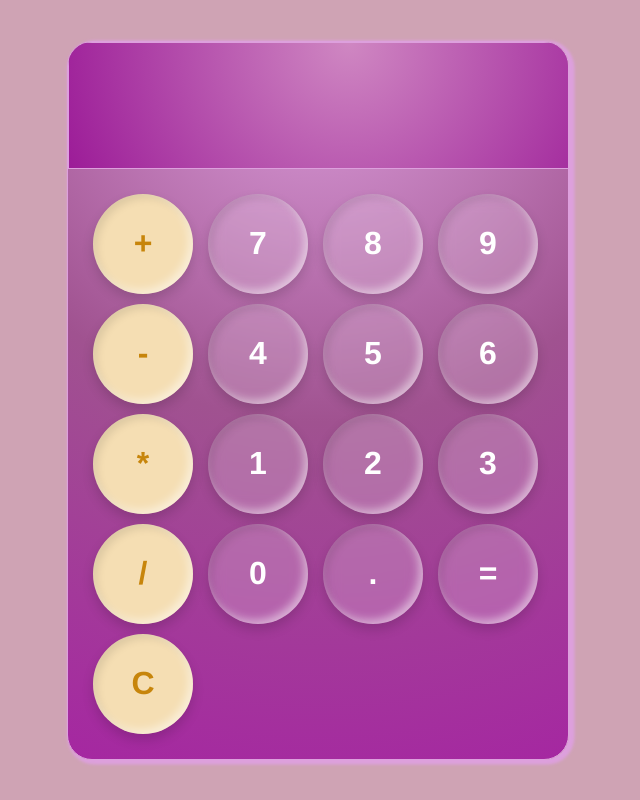
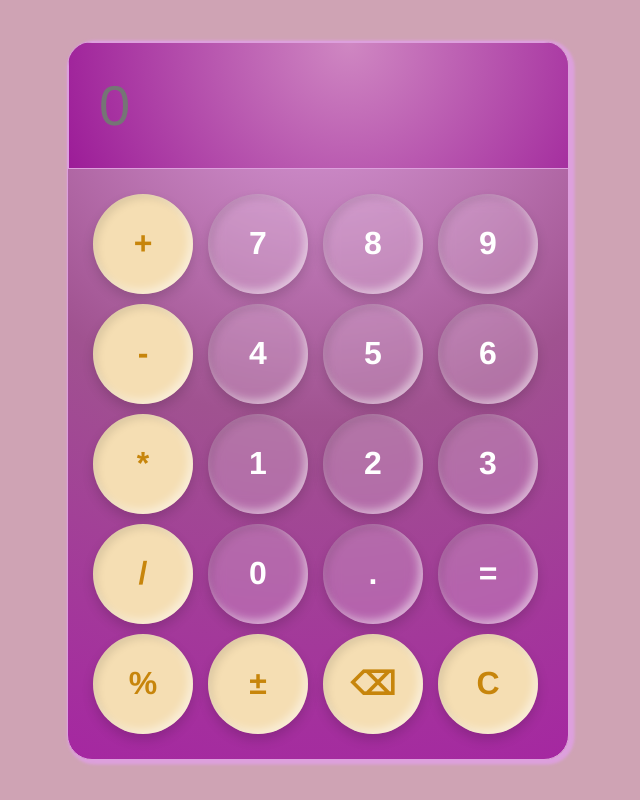
Before and after one commit to Kirtissharmaaa/Vanilla-js-Calculator, a plain HTML site: page Calculator/index.html in a window 1280 px wide. Shown: the whole page, without its empty margins (322-962 px from the left). Drawn offline with Linux system fonts and the light colour scheme.

Commit message:
Update index.html

```diff
--- a/Calculator/index.html
+++ b/Calculator/index.html
@@ -8,7 +8,7 @@
 </head>
 <body>
     <div id="calculator">
-        <input id="display" readonly>
+        <input id="display" placeholder="0" readonly>
         <div id="keys">
             <button onclick="appendToDisplay('+')" class="operator-btn">+</button>
             <button onclick="appendToDisplay('7')">7</button>
@@ -25,7 +25,10 @@
             <button onclick="appendToDisplay('/')" class="operator-btn">/</button>
             <button onclick="appendToDisplay('0')">0</button>
             <button onclick="appendToDisplay('.')">.</button>
-            <button onclick="calculate()">=</button>
+            <button onclick="calculate()" id="equal">=</button>
+            <button onclick="percentage()" class="operator-btn">%</button>
+            <button onclick="changeSign()" class="operator-btn">±</button>
+            <button onclick="backspace()" class="operator-btn">⌫</button>
             <button onclick="clearDisplay()" class="operator-btn">C</button>
         </div>
 
```
